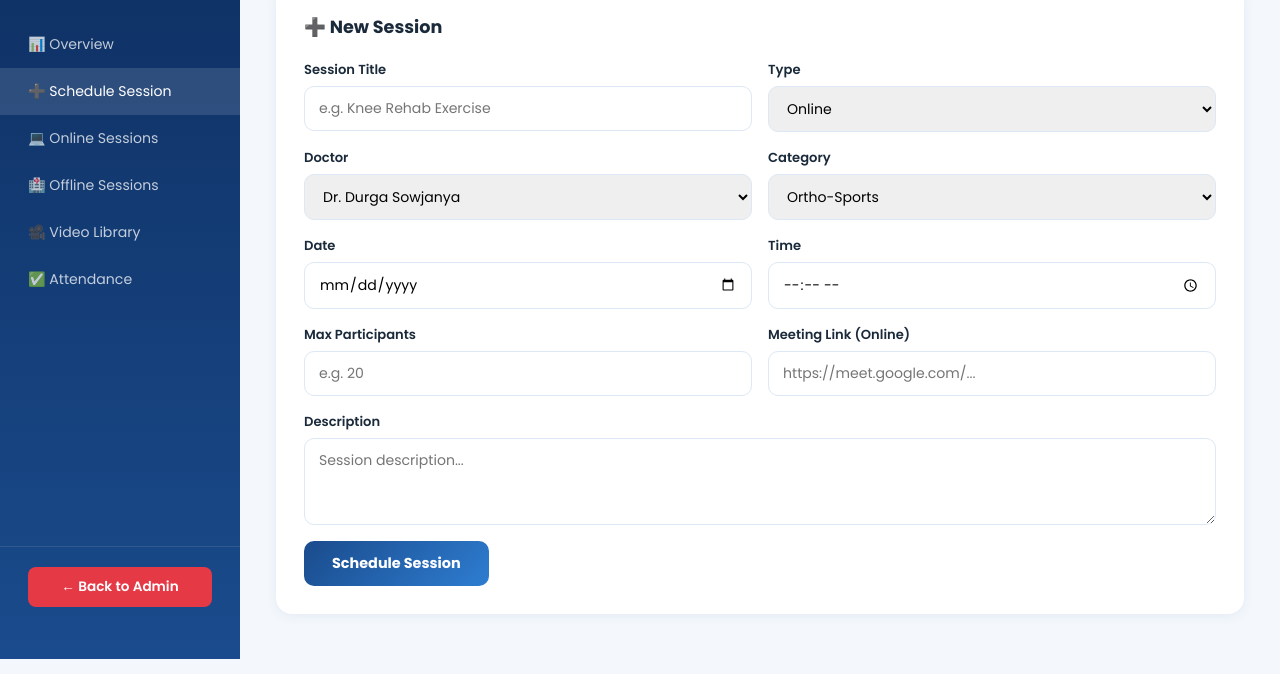
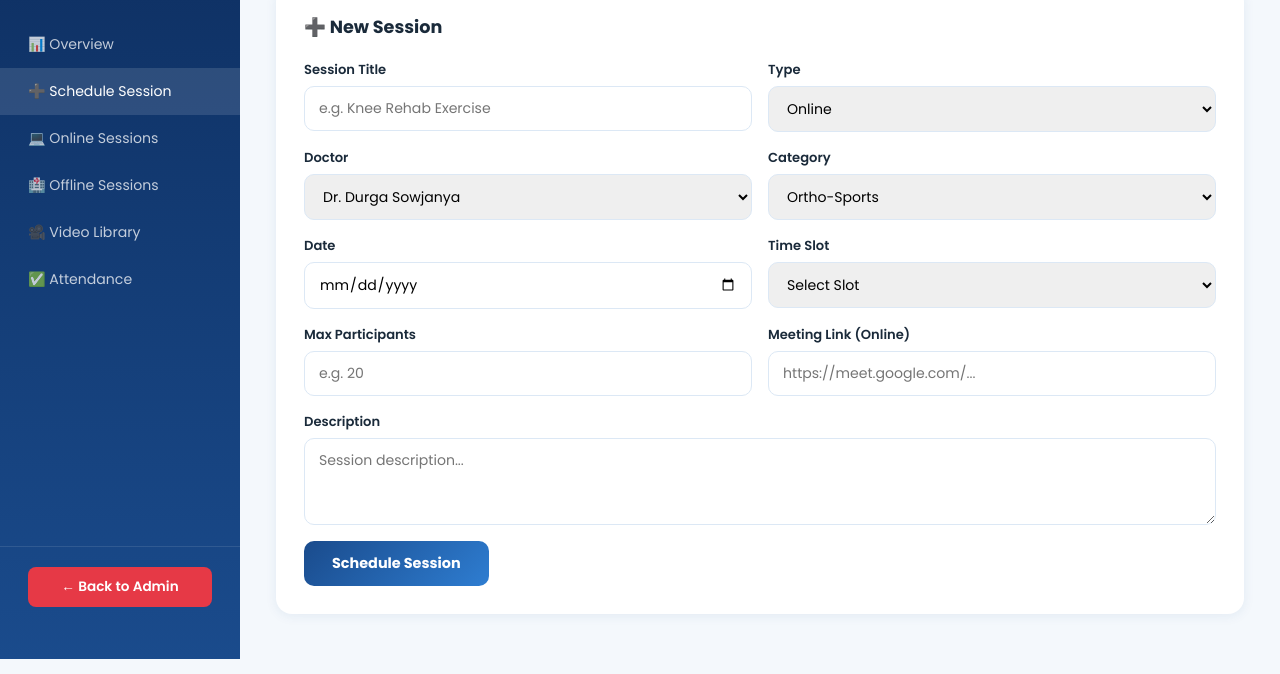
Before and after one commit to SRISANTH588/AYUSHMAN-WEBSITE, a plain HTML site: page sessions.html in a window 1280 px wide. Both pictures are taken after a click on the link "➕ Schedule Session". Shown: the part 141-815 px from the top of the page. Drawn offline with Linux system fonts and the light colour scheme.

Commit message:
Update slot timings: online fitness classes 7AM-12AM, appointments 9AM-9PM

```diff
--- a/sessions.html
+++ b/sessions.html
@@ -138,7 +138,28 @@
         </div>
         <div class="form-row">
           <div class="form-group"><label>Date</label><input type="date" id="sDate"/></div>
-          <div class="form-group"><label>Time</label><input type="time" id="sTime"/></div>
+          <div class="form-group"><label>Time Slot</label>
+            <select id="sTime">
+              <option value="">Select Slot</option>
+              <option value="7:00 AM">7:00 AM – 8:00 AM</option>
+              <option value="8:00 AM">8:00 AM – 9:00 AM</option>
+              <option value="9:00 AM">9:00 AM – 10:00 AM</option>
+              <option value="10:00 AM">10:00 AM – 11:00 AM</option>
+              <option value="11:00 AM">11:00 AM – 12:00 PM</option>
+              <option value="12:00 PM">12:00 PM – 1:00 PM</option>
+              <option value="1:00 PM">1:00 PM – 2:00 PM</option>
+              <option value="2:00 PM">2:00 PM – 3:00 PM</option>
+              <option value="3:00 PM">3:00 PM – 4:00 PM</option>
+              <option value="4:00 PM">4:00 PM – 5:00 PM</option>
+              <option value="5:00 PM">5:00 PM – 6:00 PM</option>
+              <option value="6:00 PM">6:00 PM – 7:00 PM</option>
+              <option value="7:00 PM">7:00 PM – 8:00 PM</option>
+              <option value="8:00 PM">8:00 PM – 9:00 PM</option>
+              <option value="9:00 PM">9:00 PM – 10:00 PM</option>
+              <option value="10:00 PM">10:00 PM – 11:00 PM</option>
+              <option value="11:00 PM">11:00 PM – 12:00 AM</option>
+            </select>
+          </div>
         </div>
         <div class="form-row">
           <div class="form-group"><label>Max Participants</label><input type="number" id="sMax" placeholder="e.g. 20"/></div>
```
Also changed, not shown: patient/appointments.html (+17 -2 lines).
